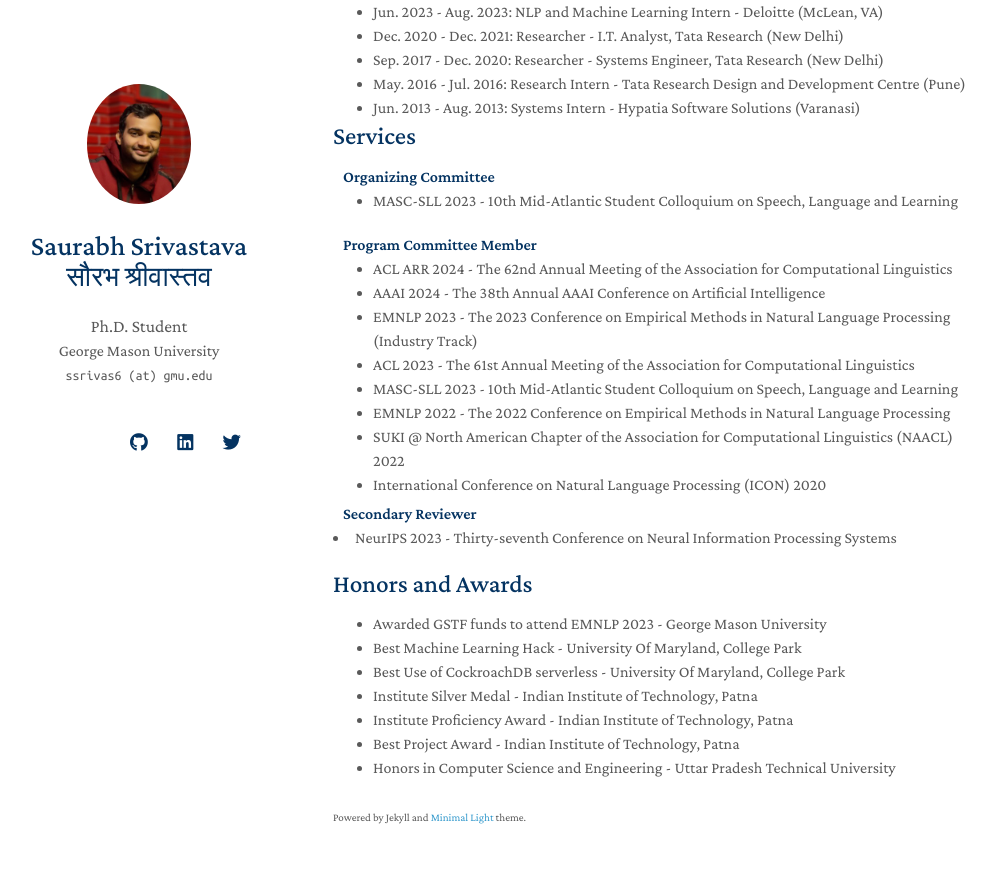
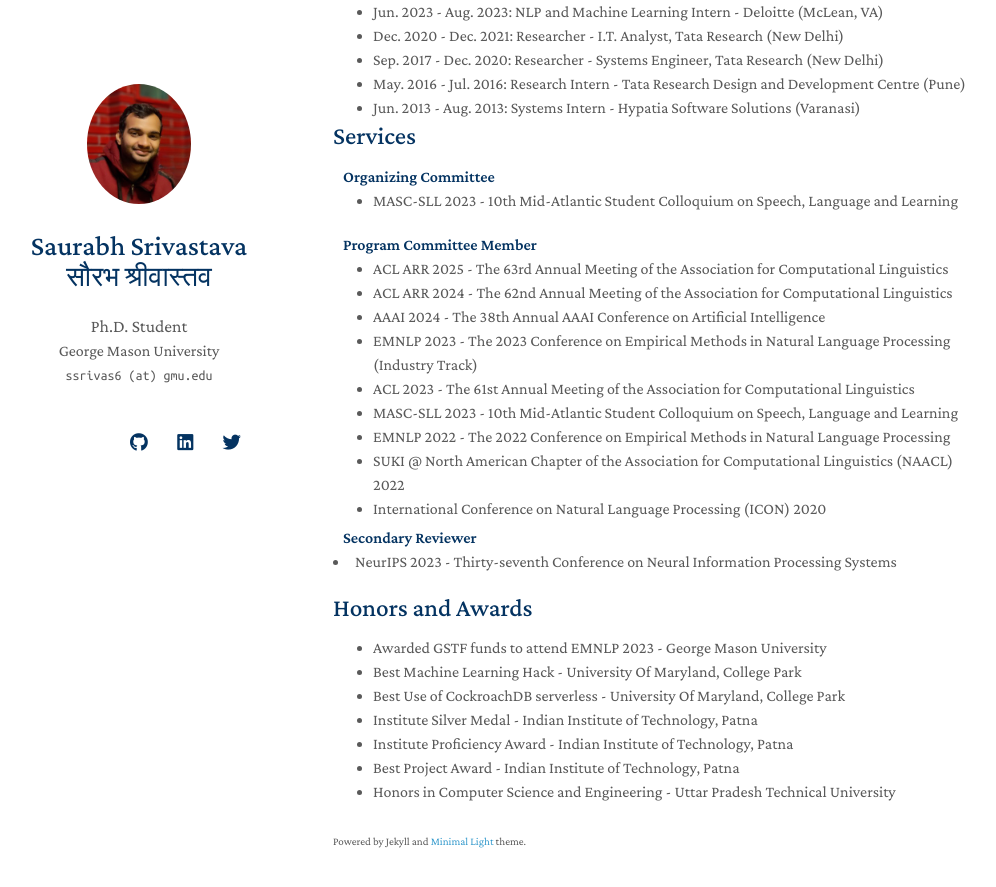
Before and after one commit to salokr/salokr.github.io, a Jekyll site: the page built from index.md, in a window 1280 px wide and 900 px high, scrolled down 3719 px. Shown: the top 887 px of the window, without its empty margins (137-1133 px from the left). Built offline with Jekyll 4.4.1, drawn with Linux system fonts in a browser that asks for light colours; nearby versions of some CDN libraries; a style sheet for code colours, icons or effects is not loaded; our own code applies the rules of GitHub Pages for plain Markdown files.

Commit message:
Update services.md

```diff
--- a/_includes/services.md
+++ b/_includes/services.md
@@ -7,6 +7,7 @@
 
 <h4 style="margin:0 10px 0;">Program Committee Member</h4>
 <ul style="margin:0 0 5px;">
+ <li><a href="https://2024.aclweb.org/"><autocolor>ACL ARR 2025 - The 63rd Annual Meeting of the Association for Computational Linguistics</autocolor></a></li>
  <li><a href="https://2024.aclweb.org/"><autocolor>ACL ARR 2024 - The 62nd Annual Meeting of the Association for Computational Linguistics</autocolor></a></li>
  <li><a href="https://aaai.org/aaai-conference/"><autocolor>AAAI 2024 - The 38th Annual AAAI Conference on Artificial Intelligence</autocolor></a></li>
  <li><a href="https://2023.emnlp.org/calls/industry_track/"><autocolor>EMNLP 2023 - The 2023 Conference on Empirical Methods in Natural Language Processing (Industry Track)</autocolor></a></li>
```
